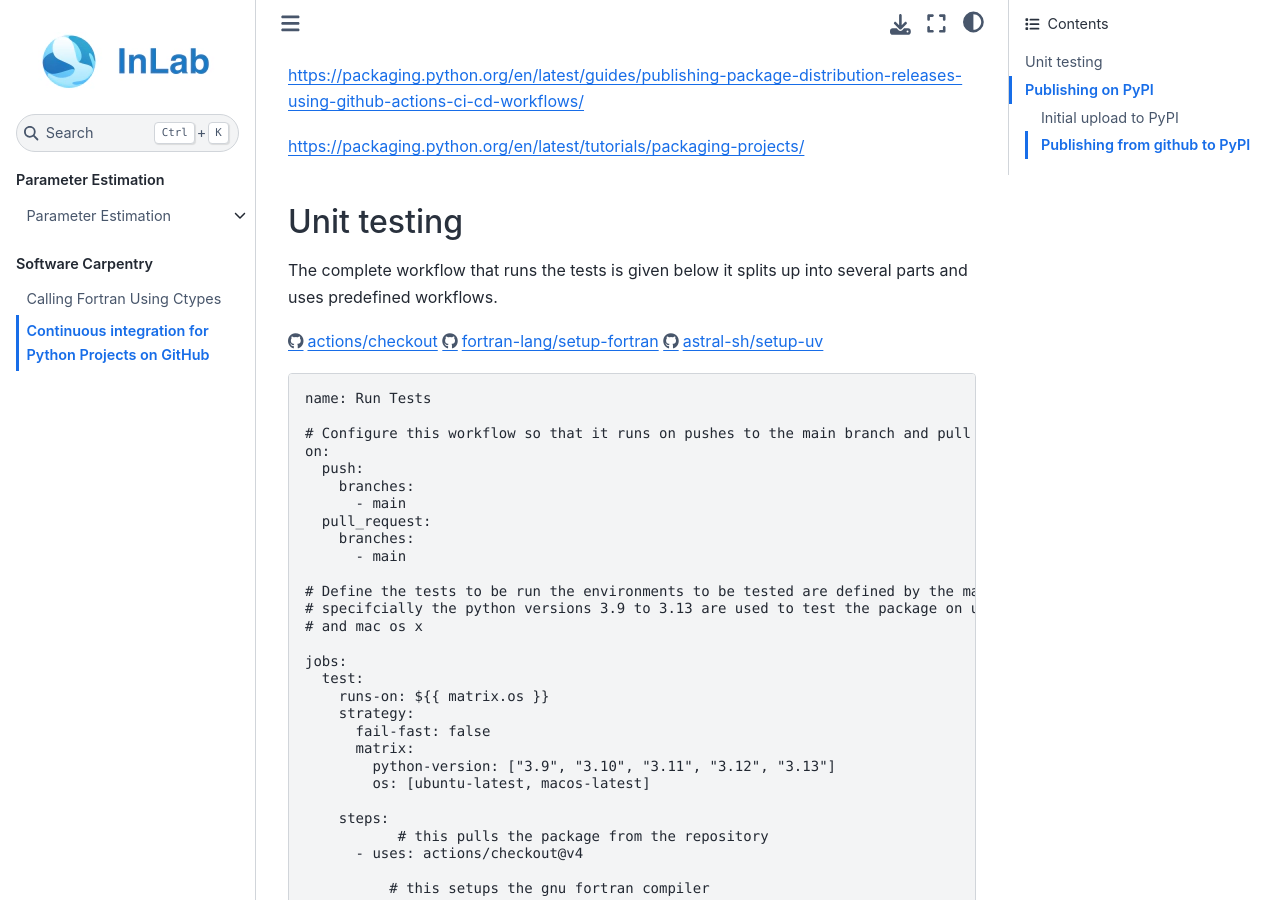
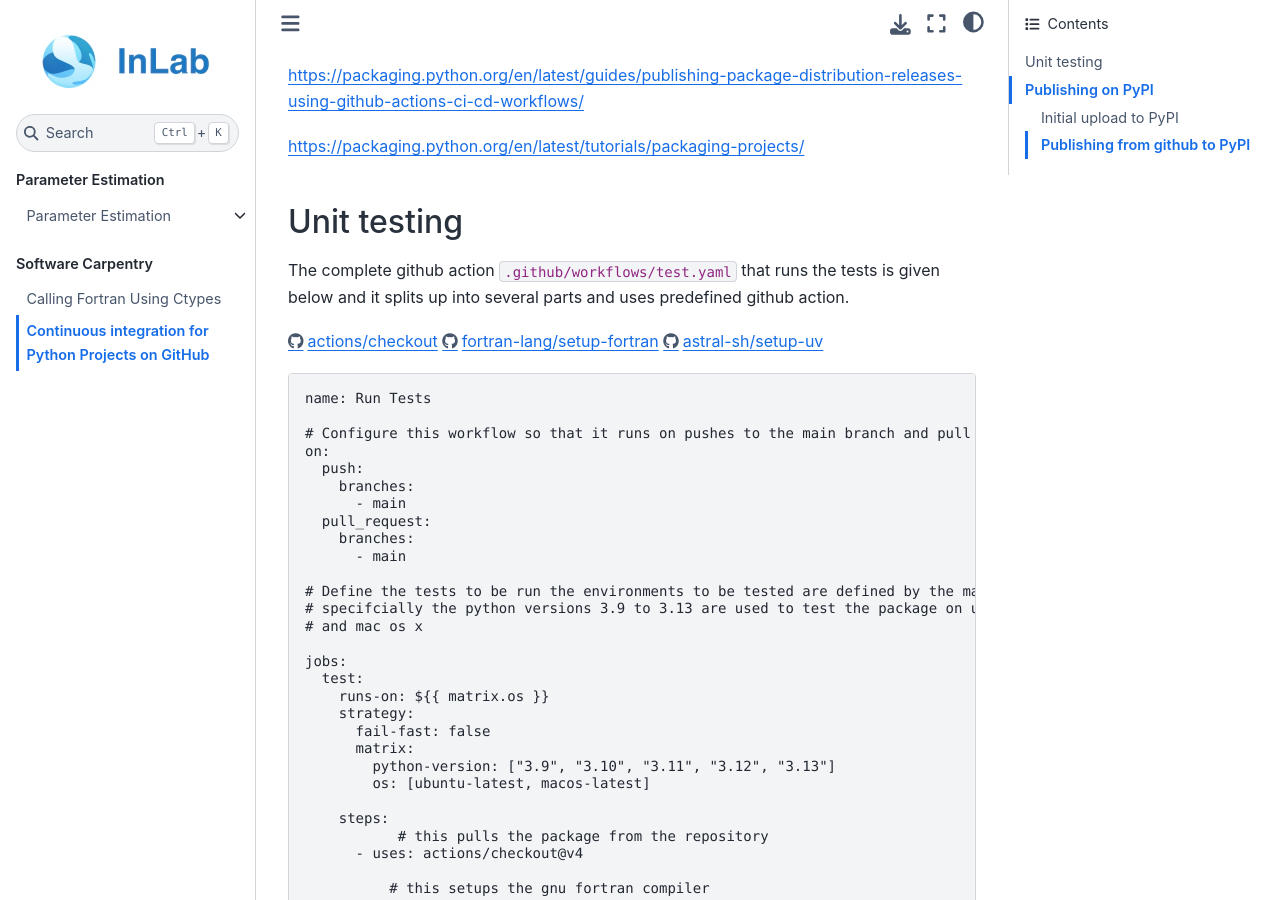
Before and after one commit to inlab-geo/cofi-resources, a Jupyter Book: the page built from docs/software_carpentry/python_packaging.md, in a window 1280 px wide and 900 px high, scrolled down 409 px. Built offline with Jupyter Book 1.0.4 settings and Sphinx 7.4.7 and the Sphinx Book theme 1.1.4, drawn with Linux system fonts in a browser that asks for light colours; some of the changed text lies outside the part shown.

Commit message:
Update python_packaging.md

```diff
--- a/docs/software_carpentry/python_packaging.md
+++ b/docs/software_carpentry/python_packaging.md
@@ -18,8 +18,7 @@ to recognise them  and it appears that they need to be created on the main branc
 
 ## Unit testing
 
-The complete workflow that runs the tests is given below it splits up into several parts
-and uses predefined workflows.
+The complete github action `.github/workflows/test.yaml` that runs the tests is given below and it splits up into several parts and uses predefined github action.
 
 [https://github.com/actions/checkout](https://github.com/actions/checkout)
 [https://github.com/fortran-lang/setup-fortran](https://github.com/fortran-lang/setup-fortran)
@@ -140,7 +139,8 @@ Here we assume the project already exists on pypi. The next step is to select
 the project and then select publishing and add a new publisher for github by
 completing the fields.
 
-This then allows to use the following github action placed in `.github/workflows` to
+This then allows to use the following github action  in `.github/workflows/build_and_deploy.yaml
+` to
 deploy the project to pypi whenever there is a new tag created and the version number in
 `pyproject.toml` updated.
 
```
